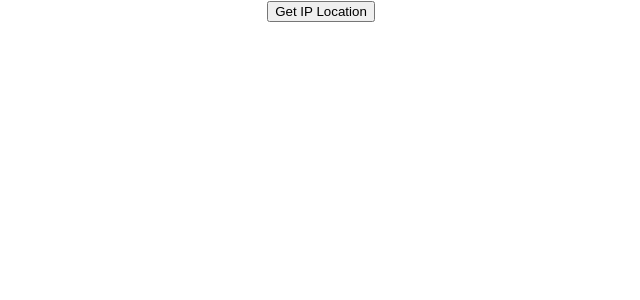
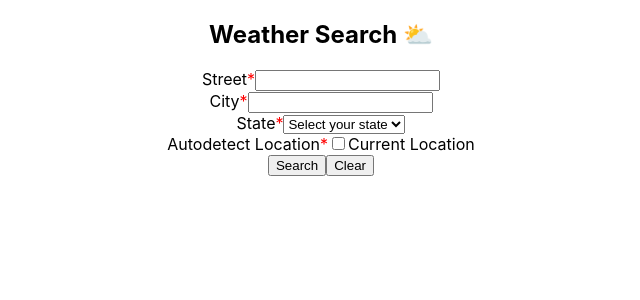
Before and after one commit to shenllyz/Weather-Search-App, a React (Create React App) app in the folder frontend/: page / in a window 1280 px wide. Shown: the top 300 px of the page, without its empty margins (319-959 px from the left). Built offline with nearby package versions, Linux system fonts and the light colour scheme.

Commit message:
fontend update1

```diff
--- a/frontend/package.json
+++ b/frontend/package.json
@@ -11,10 +11,12 @@
     "@types/react": "^18.3.12",
     "@types/react-dom": "^18.3.1",
     "bootstrap": "^5.3.3",
+    "bootstrap-icons": "^1.11.3",
     "react": "^18.3.1",
     "react-bootstrap": "^2.10.5",
     "react-dom": "^18.3.1",
     "react-scripts": "5.0.1",
+    "sass": "^1.80.6",
     "typescript": "^4.9.5",
     "web-vitals": "^2.1.4"
   },
--- a/frontend/src/App.css
+++ /dev/null
@@ -1,38 +0,0 @@
-.App {
-  text-align: center;
-}
-
-.App-logo {
-  height: 40vmin;
-  pointer-events: none;
-}
-
-@media (prefers-reduced-motion: no-preference) {
-  .App-logo {
-    animation: App-logo-spin infinite 20s linear;
-  }
-}
-
-.App-header {
-  background-color: #282c34;
-  min-height: 100vh;
-  display: flex;
-  flex-direction: column;
-  align-items: center;
-  justify-content: center;
-  font-size: calc(10px + 2vmin);
-  color: white;
-}
-
-.App-link {
-  color: #61dafb;
-}
-
-@keyframes App-logo-spin {
-  from {
-    transform: rotate(0deg);
-  }
-  to {
-    transform: rotate(360deg);
-  }
-}
--- /dev/null
+++ b/frontend/src/App.scss
@@ -0,0 +1,3 @@
+.App{
+  text-align: center;
+}
--- a/frontend/src/App.tsx
+++ b/frontend/src/App.tsx
@@ -1,10 +1,11 @@
-import './App.css';
-import Button from './components/Button';
+// App.tsx
+import './App.scss';
+import SearchForm from './components/SearchForm';
 
 function App() {
   return (
     <div className="App">
-      <Button onClick={() => fetch('http://localhost:8001/get_IPlocation').then(res => res.json()).then(console.log)} label="Get IP Location" />
+      <SearchForm />
     </div>
   );
 }
--- a/frontend/src/components/Button.tsx
+++ /dev/null
@@ -1,17 +0,0 @@
-
-import React from 'react';
-
-interface ButtonProps {
-    onClick: () => void;
-    label: string;
-}
-
-const Button: React.FC<ButtonProps> = ({ onClick, label }) => {
-    return (
-        <button onClick={onClick}>
-            {label}
-        </button>
-    );
-};
-
-export default Button;
--- /dev/null
+++ b/frontend/src/components/SearchForm.tsx
@@ -0,0 +1,46 @@
+import React from 'react';
+import { SassColor } from 'sass';
+
+const searchForm = () => {
+    return (
+        <div>
+           <h2 className="header">Weather Search ⛅</h2>
+           <div className="form-container">
+                <div className="form-group">
+                    <label htmlFor="street">Street<span style={{ color: 'red' }}>*</span></label>
+                    <input type="text" id="street" name="street" className="input" required/>
+                </div>
+
+                <div className="form-group">
+                    <label htmlFor="city">City<span style={{ color: 'red' }}>*</span></label>
+                    <input type="text" id="city" name="city" className="input" required/>
+                </div>
+
+                <div className="form-group">
+                    <label htmlFor="state">State<span style={{ color: 'red' }}>*</span></label>
+                    <select id="state" name="state" className="input" required>
+                        <option value="">Select your state</option>
+
+                    </select>
+                </div>
+            </div>
+
+            <div className="actions-container">
+                <div className="checkbox-group">
+
+                    <label htmlFor="autodetect-location">Autodetect Location<span style={{ color: 'red' }}>*</span></label>
+
+                    <input type="checkbox" id="current-location" name="current-location" />
+                    <label htmlFor="current-location">Current Location</label>
+                </div>
+
+                <div className="buttons-group">
+                    <button type="button" className="btn btn-primary">Search</button>
+                    <button type="button" className="btn btn-secondary">Clear</button>
+                </div>
+            </div>
+        </div>
+    );
+}
+
+export default searchForm;
--- a/frontend/src/index.tsx
+++ b/frontend/src/index.tsx
@@ -1,6 +1,6 @@
 import React from 'react';
 import ReactDOM from 'react-dom/client';
-import './index.css';
+import './index.scss';
 import App from './App';
 
 
```
Also changed, not shown: frontend/src/utils/stateOptions.ts (added, +57 -0 lines), frontend/src/index.scss (renamed from frontend/src/index.css), 1 other file (tests, documents, lock files or other folders).
